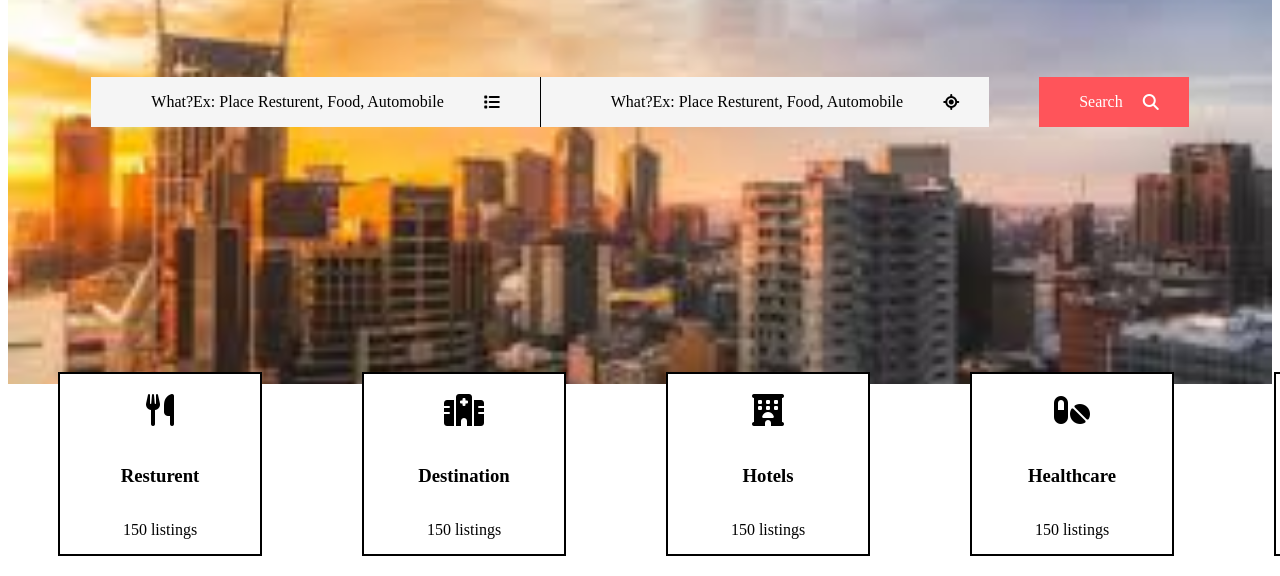
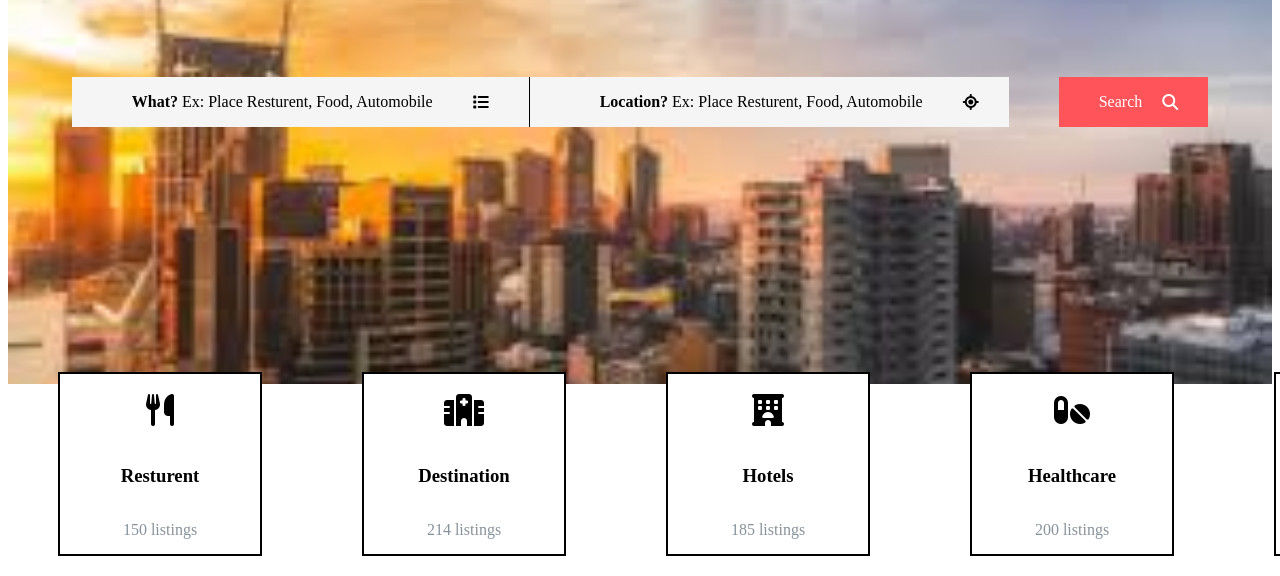
Before and after one commit to mdkabirulhossain/WebAssignment-01, a plain HTML site: page index.html in a window 1280 px wide. Shown: the part 224-800 px from the top of the page. Drawn offline with Linux system fonts and the light colour scheme.

Commit message:
Update text color

```diff
--- a/index.css
+++ b/index.css
@@ -84,6 +84,9 @@ li{
     margin-right: 60px;
     border-right: 1px solid black;
 }
+.left-para{
+    font-weight: bold;
+}
 .icon{
     margin-right: 40px;
 }
@@ -142,3 +145,7 @@ li{
     padding: 20px;
     font-size:xx-large;
 }
+
+.last-div-paragraph{
+    color: #87929A;
+}
--- a/index.html
+++ b/index.html
@@ -30,12 +30,12 @@
             <div class="banner-mid">
                 <div class="banner-mid-left">
                     <div class="left">
-                        <p>What?<span>Ex: Place Resturent, Food, Automobile</span></p>
+                        <p><span class="left-para">What? </span> Ex: Place Resturent, Food, Automobile</p>
                         <i class="fa-solid fa-list icon"></i>
                     </div>
 
                     <div class="right">
-                        <p>What?<span>Ex: Place Resturent, Food, Automobile</span></p>
+                        <p><span class="left-para">Location? </span>Ex: Place Resturent, Food, Automobile</p>
                         <i class="fa-solid fa-location-crosshairs"></i>
                     </div>
                 </div>
@@ -50,28 +50,28 @@
     <div class="last">
         <div class="last-div">
             <i class="fa-solid fa-utensils last-div-icon"></i>
-            <h3>Resturent</h3>
-            <p>150 listings</p>
+            <h3 class="last-div-title">Resturent</h3>
+            <p class="last-div-paragraph">150 listings</p>
         </div>
         <div class="last-div">
             <i class="fa-solid fa-hospital last-div-icon"></i>
-            <h3>Destination</h3>
-            <p>150 listings</p>
+            <h3 class="last-div-title">Destination</h3>
+            <p class="last-div-paragraph">214 listings</p>
         </div>
         <div class="last-div">
             <i class="fa-solid fa-hotel last-div-icon"></i>
-            <h3>Hotels</h3>
-            <p>150 listings</p>
+            <h3 class="last-div-title">Hotels</h3>
+            <p class="last-div-paragraph">185 listings</p>
         </div>
         <div class="last-div">
             <i class="fa-solid fa-pills last-div-icon"></i>
-            <h3>Healthcare</h3>
-            <p>150 listings</p>
+            <h3 class="last-div-title">Healthcare</h3>
+            <p class="last-div-paragraph">200 listings</p>
         </div>
         <div class="last-div">
             <i class="fa-solid fa-car last-div-icon"></i>
-            <h3>Automation</h3>
-            <p>150 listings</p>
+            <h3 class="last-div-title">Automation</h3>
+            <p class="last-div-paragraph">120 listings</p>
         </div>
 
     </div>
```
